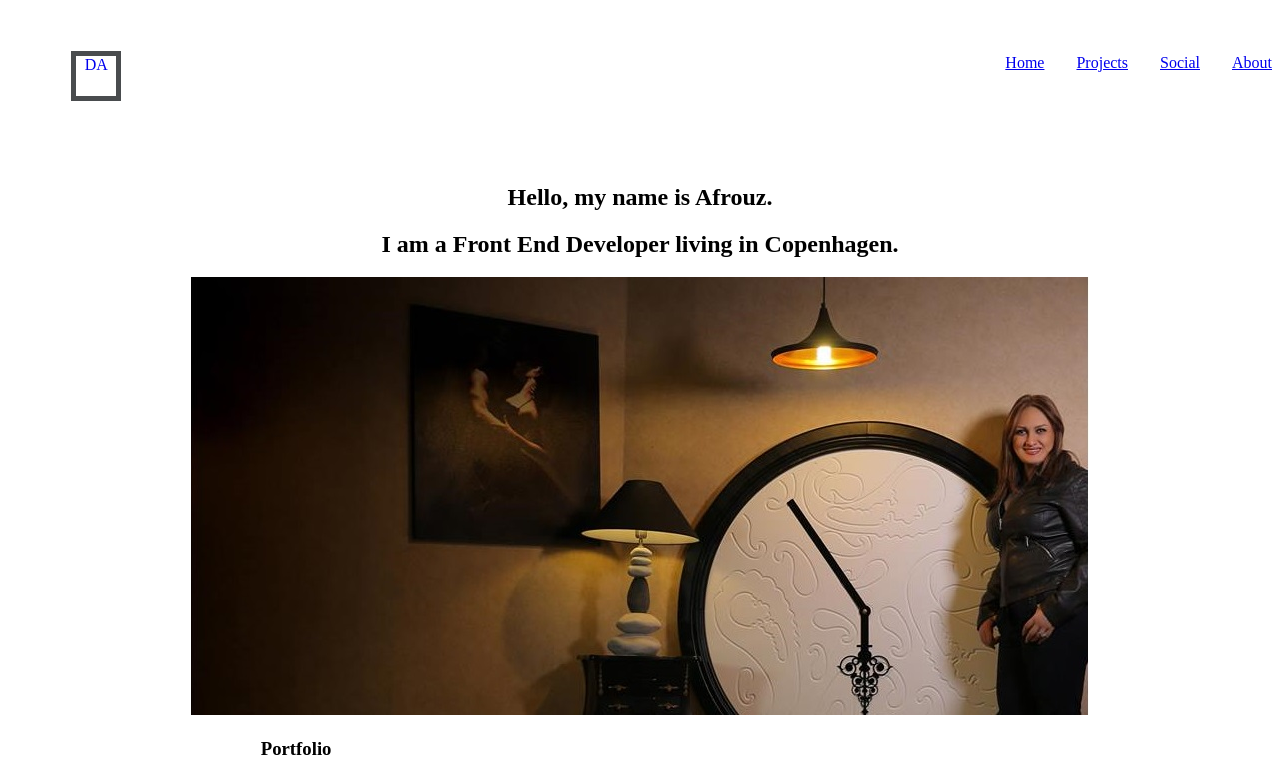
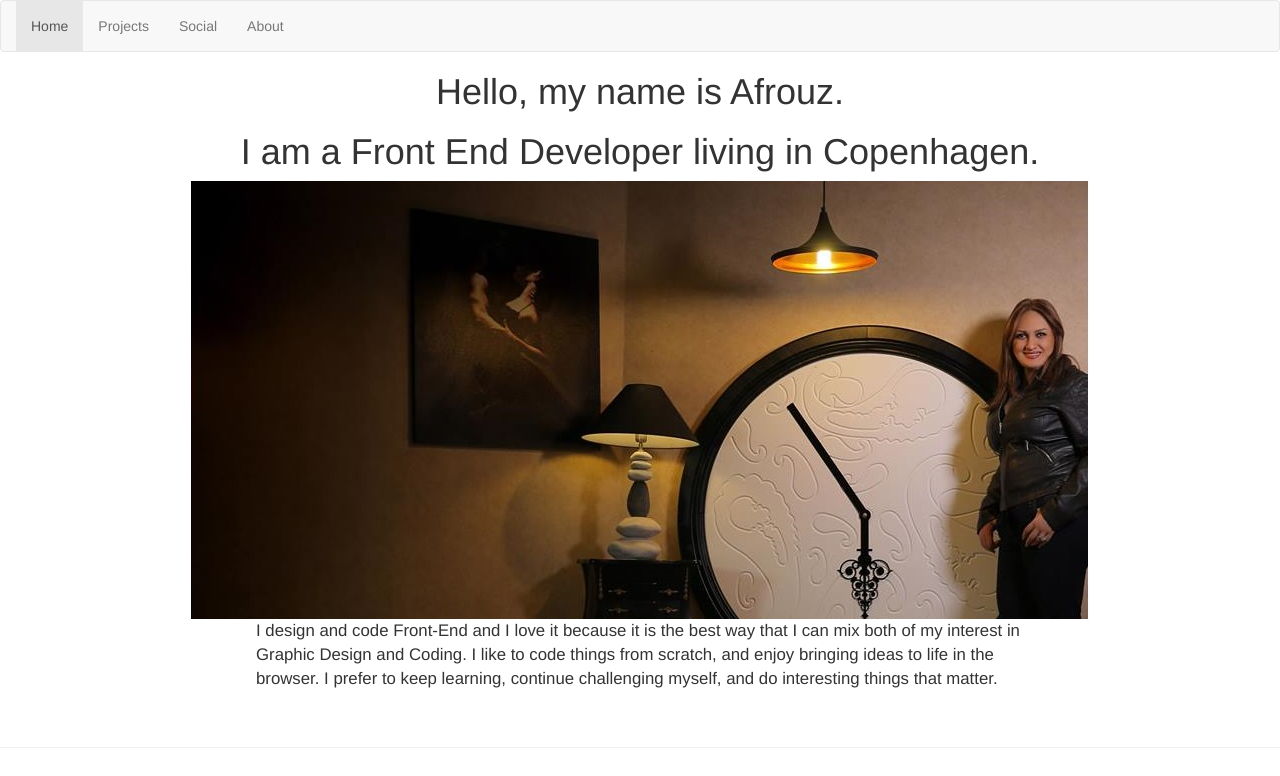
Before and after one commit to afrouzhakim/Afrouz-Website, a plain HTML site: page index.html in a window 1280 px wide. Shown: the top 776 px of the page. Drawn offline with nearby package versions, Linux system fonts and the light colour scheme.

Commit message:
adding navbar to all the pages

```diff
--- a/index.html
+++ b/index.html
@@ -3,28 +3,22 @@
   <head>
       <link rel="stylesheet" type="text/css" href="webpage.css">
       <script src="webpage.js"></script>
+      <link rel="stylesheet" href="https://maxcdn.bootstrapcdn.com/bootstrap/3.4.0/css/bootstrap.min.css">
+      <script src="https://ajax.googleapis.com/ajax/libs/jquery/3.4.1/jquery.min.js"></script>
+      <script src="https://maxcdn.bootstrapcdn.com/bootstrap/3.4.0/js/bootstrap.min.js"></script>
   </head>
   <body>
     <header>
-      <div class="outer-container">
-        <nav>
-            <a class="site-logo" href="DanishIndex.html" >DA</a>
-            <ul class="nav-right">
-              <li class="list-item">
-                <a href="EnglishIndex.html">Home</a>
-              </li>
-              <li class="list-item">
-                <a href="projects.html">Projects</a>
-              </li>
-              <li class="list-item">
-                <a href="social.html">Social</a>
-              </li>
-              <li class="list-item">
-                <a href="about.html">About</a>
-              </li>
-            </ul>
-        </nav>
-      </div>
+    <nav class="navbar navbar-default">
+        <div class="container-fluid">
+            <ul class="nav navbar-nav">
+            <li class="active"><a href="index.html">Home</a></li>
+            <li><a href="projects.html">Projects</a></li>
+            <li><a href="social.html">Social</a></li>
+            <li><a href="about.html">About</a></li>
+          </ul>
+        </div>
+      </nav>
     </header>
     <div id="content">
       <section>
@@ -35,7 +29,6 @@
           <img  src="afrouz.jpg">
       </section>
       <section class="inner-container space-bottom">
-        <h3>Portfolio</h3>
         <p style="font-size: larger">
             I design and code Front-End and I love it because it is the best way that I can mix both of my interest in Graphic Design and Coding.
             I like to code things from scratch, and enjoy bringing ideas to life in the browser. I prefer to keep learning, continue challenging myself, and do interesting things that matter.
@@ -49,7 +42,6 @@
       </section>
       <footer class="border">
         <p style="text-align: center">Copyright Afrouz Hakimzadeh</p>
-
       </footer>
     </div>
   </body>
```
Also changed, not shown: about.html (+12 -17 lines), projects.html (+11 -16 lines), social.html (+12 -17 lines).
